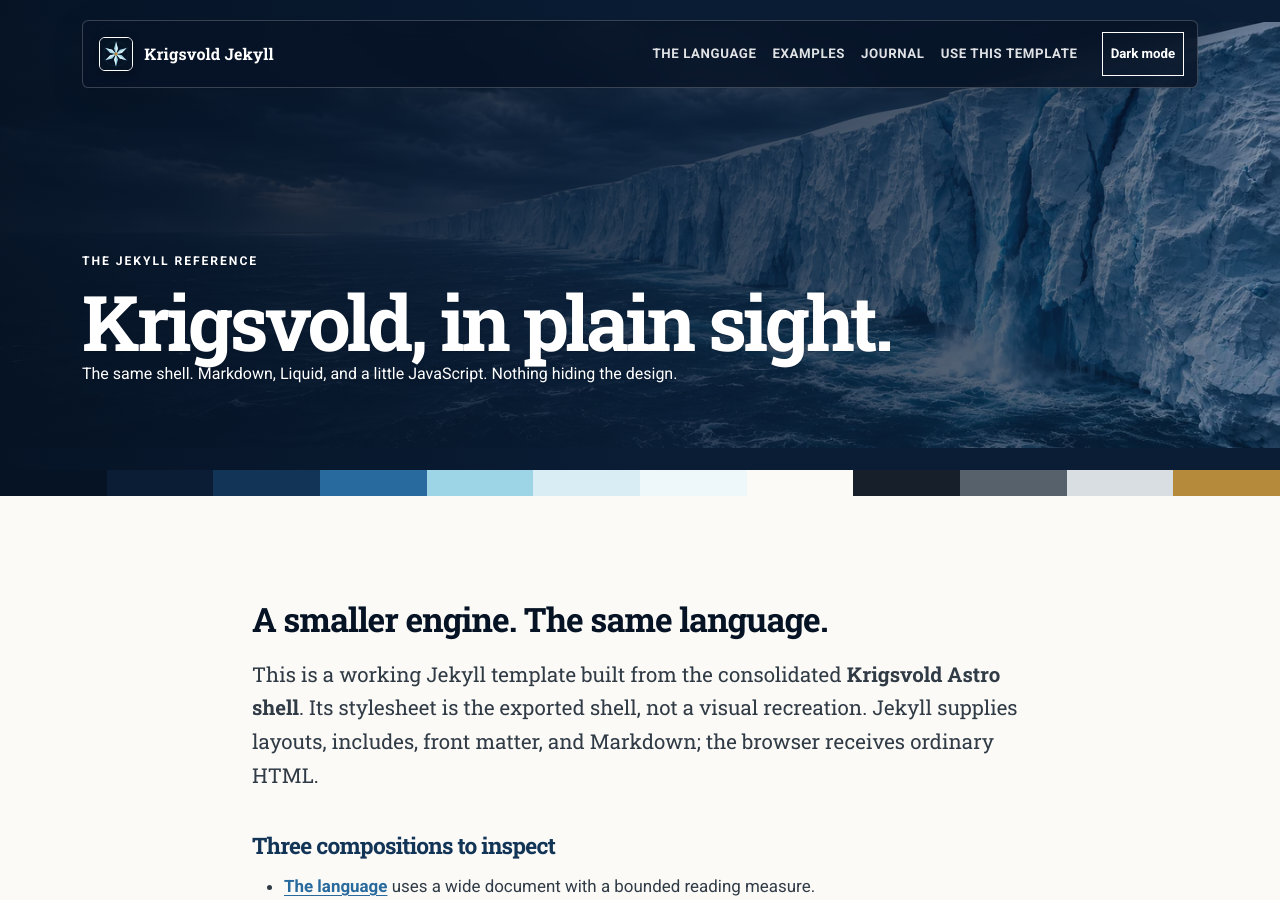
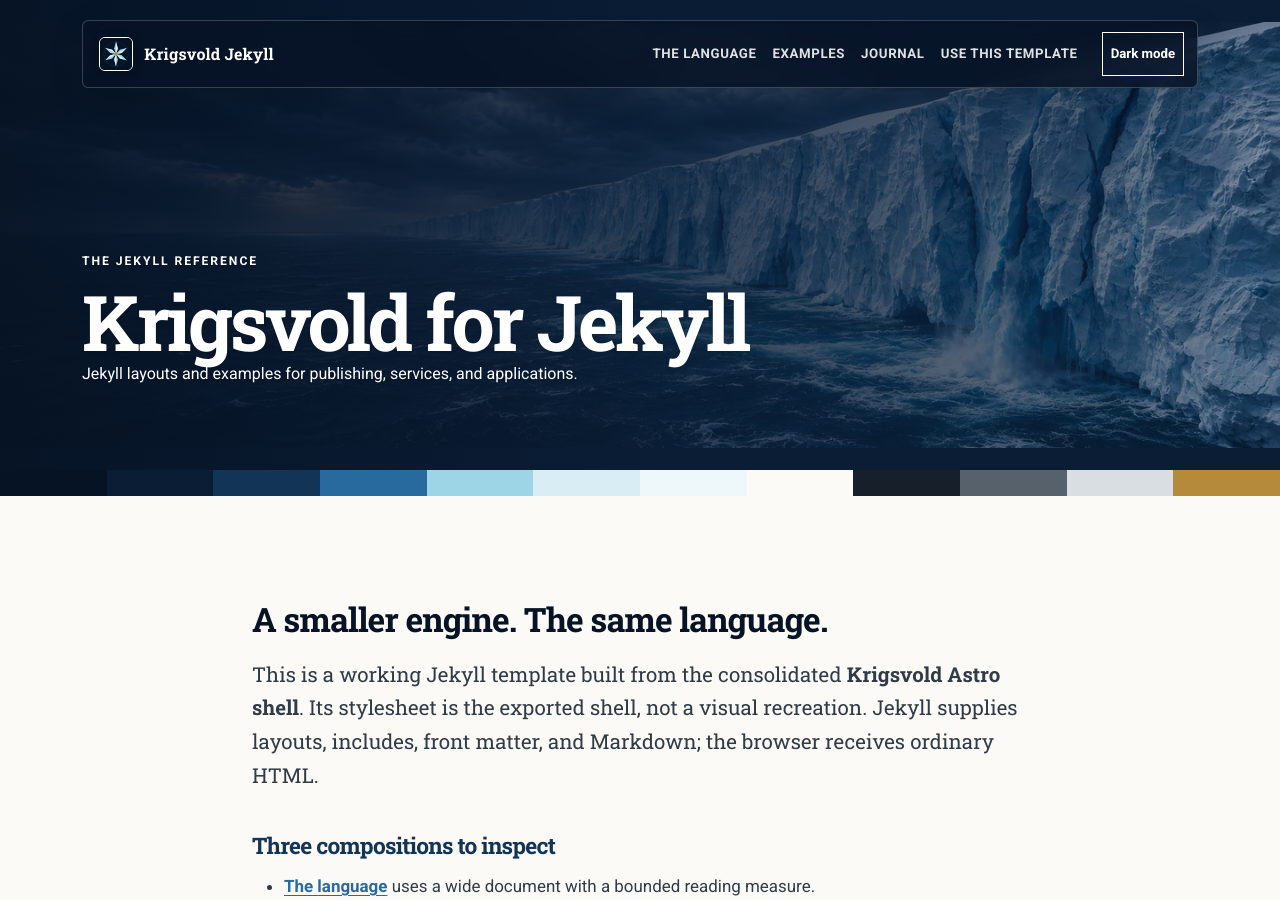
Before and after one commit to krigsvolddesign/jekyll, a Jekyll site: the page built from index.md, in a window 1280 px wide and 900 px high. Built offline with Jekyll 4.4.1, drawn with Linux system fonts in a browser that asks for light colours.

Commit message:
docs: replace reference homepage slogan with descriptive copy

```diff
--- a/index.md
+++ b/index.md
@@ -1,6 +1,6 @@
 ---
 layout: page
-title: Krigsvold, in plain sight.
+title: Krigsvold for Jekyll
 eyebrow: The Jekyll reference
 hero_variant: signature
 hero_image: /assets/images/hero/krigsvold-hero-2172.webp
@@ -10,7 +10,7 @@ hero_image_1440: /assets/images/hero/krigsvold-hero-1440.webp
 hero_image_1920: /assets/images/hero/krigsvold-hero-1920.webp
 hero_image_width: 2172
 hero_image_height: 724
-description: The same shell. Markdown, Liquid, and a little JavaScript. Nothing hiding the design.
+description: Jekyll layouts and examples for publishing, services, and applications.
 ---
 ## A smaller engine. The same language.
 
```
